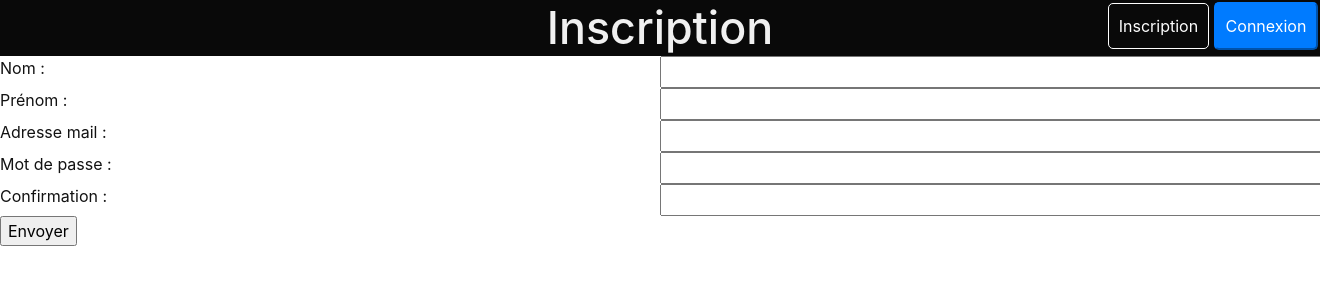
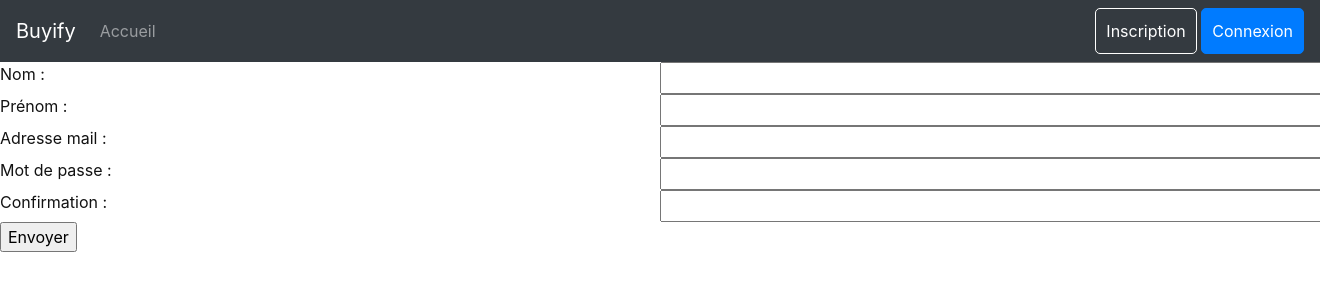
Before and after one commit to ZaxisFr/Buyify, a PHP site: page /controller/inscription.ctrl.php in a window 1320 px wide; the page is wider, and only the part inside the window is pictured. Shown: the top 300 px of that part. Run offline with PHP 8.4, Linux system fonts and the light colour scheme.

Commit message:
feature-amelioration-graphique: improve header bar

```diff
--- a/public/view/_header.partial.php
+++ b/public/view/_header.partial.php
@@ -1,15 +1,28 @@
-<div class="header-buttons">
+<header class="navbar navbar-expand-lg navbar-dark bg-dark">
+    <a class="navbar-brand" href="#">Buyify</a>
+
+    <button class="navbar-toggler" type="button" data-toggle="collapse" data-target="#navbarSupportedContent" aria-controls="navbarSupportedContent" aria-expanded="false" aria-label="Toggle navigation">
+        <span class="navbar-toggler-icon"></span>
+    </button>
+
+    <div class="collapse navbar-collapse" id="navbarSupportedContent">
+        <div class="navbar-nav mr-auto">
+            <a class="nav-item nav-link" href="/">Accueil</a>
+        </div>
+        <span class="header-buttons">
             <?php
             require_once('../model/Utilisateur.class.php');
             if (Utilisateur::isConnecte()):
             ?>
-        <a href="deconnexion.ctrl.php"><button class="btn-primary">Déconnexion</button></a>
+                <a href="deconnexion.ctrl.php"><button class="btn btn-primary">Déconnexion</button></a>
             <?php
             else:
             ?>
-        <a href="inscription.ctrl.php"><button class="btn-secondary">Inscription</button></a>
-        <a href="connexion.ctrl.php"><button class="btn-primary">Connexion</button></a>
+                <a href="inscription.ctrl.php"><button class="btn btn-secondary">Inscription</button></a>
+                <a href="connexion.ctrl.php"><button class="btn btn-primary">Connexion</button></a>
             <?php
             endif;
             ?>
+        </span>
     </div>
+</header>
--- a/public/view/connexion.view.php
+++ b/public/view/connexion.view.php
@@ -1,9 +1,4 @@
 <div id="connexion-body" class="container_fluid">
-    <header>
-        <h1>Connexion</h1>
-        <?php require('_header.partial.php'); ?>
-    </header>
-
     <?php if (isset($erreur)): ?>
         <p class="bg-danger banner"><?= $erreur ?> <button type="button" class="close" aria-label="close"><span aria-hidden="true">&times;</span></button></p>
     <?php endif; ?>
--- a/public/view/inscription.view.php
+++ b/public/view/inscription.view.php
@@ -1,9 +1,4 @@
 <div id="inscription-body" class="container_fluid">
-    <header>
-        <h1>Inscription</h1>
-        <?php require('_header.partial.php'); ?>
-    </header>
-
     <?php if (isset($erreur)): ?>
         <p class="bg-danger banner"><?= $erreur ?> <button type="button" class="close" aria-label="close"><span aria-hidden="true">&times;</span></button></p>
     <?php endif; ?>
--- a/public/view/layout.view.php
+++ b/public/view/layout.view.php
@@ -13,6 +13,8 @@
     <script src="https://stackpath.bootstrapcdn.com/bootstrap/4.3.1/js/bootstrap.min.js" integrity="sha384-JjSmVgyd0p3pXB1rRibZUAYoIIy6OrQ6VrjIEaFf/nJGzIxFDsf4x0xIM+B07jRM" crossorigin="anonymous"></script>
 </head>
 <body>
+    <?php require('_header.partial.php'); ?>
+
     <?php require($_view); ?>
 
     <script type="text/javascript">
--- a/public/view/res/app.css
+++ b/public/view/res/app.css
@@ -2,25 +2,6 @@ body {
   color: #121212;
 }
 
-header {
-  background-color: #090909;
-  color: #F0F0F0;
-  margin-bottom: 0;
-  padding: 0.1em;
-  min-height: 3.5rem;
-}
-header h1 {
-  position: absolute;
-  left: 50%;
-  text-align: center;
-  margin-bottom: 0;
-  font-size: 2.8rem;
-  transform: translate(-50%, 0);
-}
-header .header-buttons {
-  text-align: right;
-  z-index: 1;
-}
 header .header-buttons .btn-secondary {
   border: 1px solid #fefefe;
   color: #fefefe;
--- a/src/sass/_common.scss
+++ b/src/sass/_common.scss
@@ -3,25 +3,7 @@ body {
 }
 
 header {
-    background-color: #090909;
-    color: #F0F0F0;
-    margin-bottom: 0;
-    padding: 0.1em;
-    min-height: 3.5rem;
-
-    h1 {
-        position: absolute;
-        left: 50%;
-        text-align: center;
-        margin-bottom: 0;
-        font-size: 2.8rem;
-        transform: translate(-50%, 0);
-    }
-
     .header-buttons {
-        text-align: right;
-        z-index: 1;
-
         .btn-secondary {
             $headerButton2Color: #fefefe;
             $headerButton2Bg: transparent;
```
Lines whose indentation alone changed are shown as unchanged.
